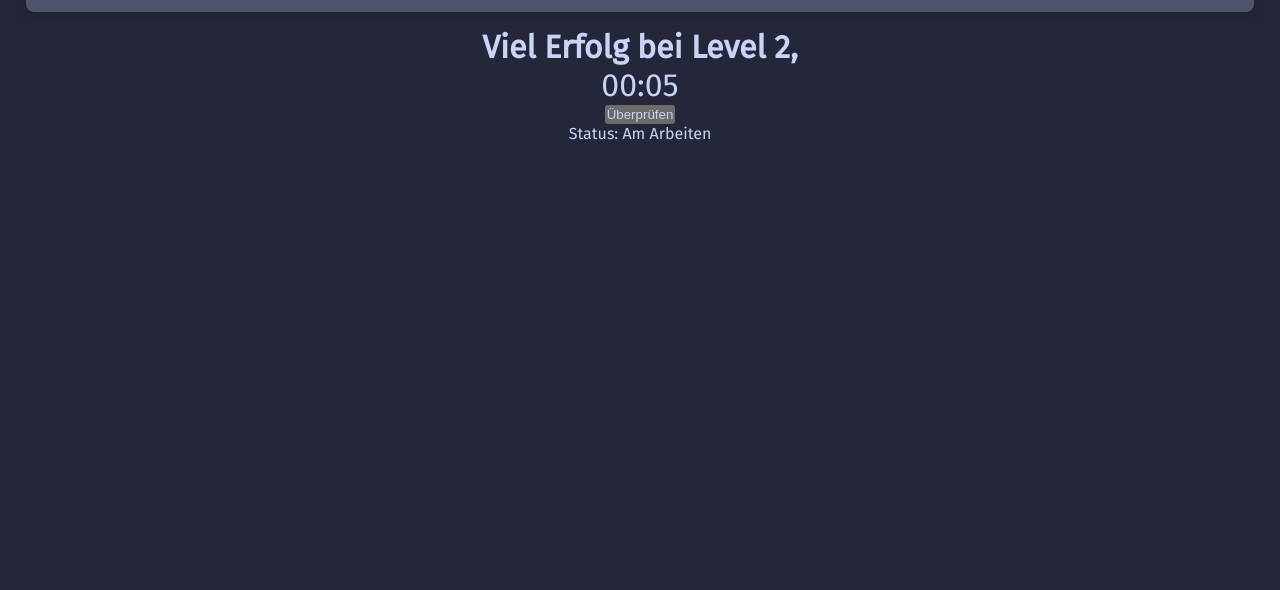
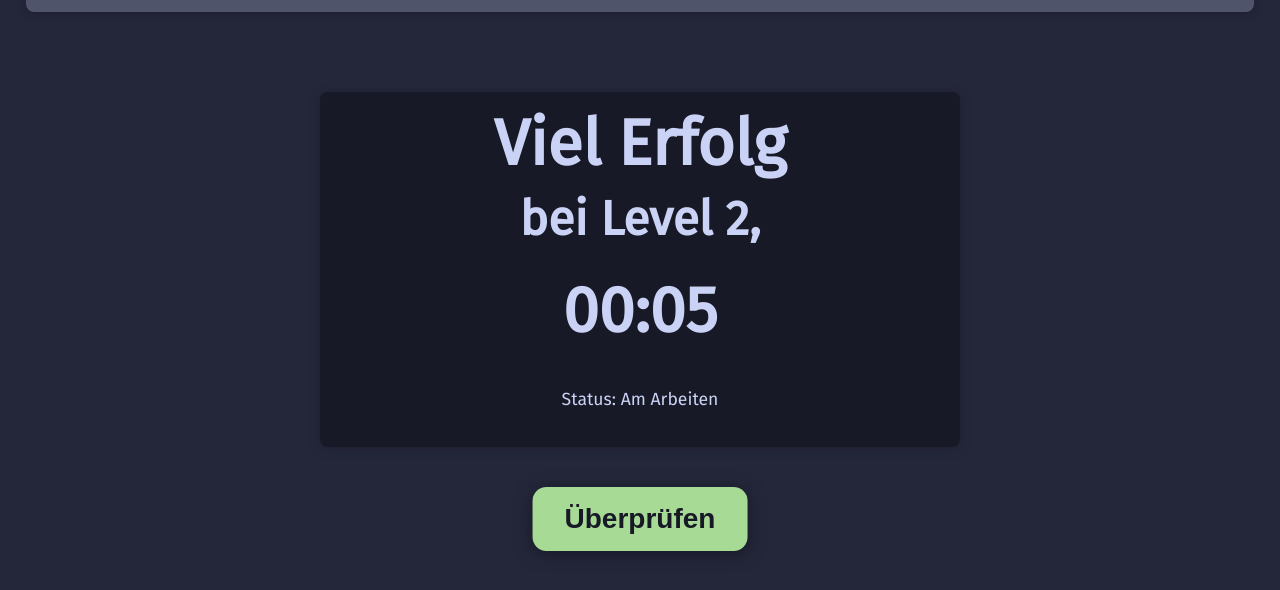
Before and after one commit to 137-Trimethylxanthin/HTL-Vill-Codinglab, a SvelteKit app: page /level2/aufgabe in a window 1280 px wide. Shown: the top 590 px of the page. Built offline with nearby package versions, Linux system fonts and the light colour scheme.

Commit message:
styled levels and added explinations

```diff
--- a/src/routes/level2/aufgabe/+page.svelte
+++ b/src/routes/level2/aufgabe/+page.svelte
@@ -2,7 +2,8 @@
     import { onMount } from 'svelte';
     import { nameStore } from '../../../utils/stores';
     import { openVSCode } from '../../../utils/vscodeutils';
-  import { invoke } from '@tauri-apps/api';
+    import { invoke } from '@tauri-apps/api';
+    import { goto } from '$app/navigation';
 
     let time = 0;
     let interval: any;
@@ -15,14 +16,17 @@
     });
 
     let status = 'Am Arbeiten';
+    let valid = false;
 
     function checkAnswer() {
         invoke('check_python', { level: 2 }).then((result: any) => {
             if (result) {
                 status = 'Erfolg';
+                valid = true;
                 stopTimer();
             } else {
                 status = 'Fehler';
+                valid = false;
             }
         });
     }
@@ -32,21 +36,25 @@
     }
 </script>
 
-<main>
-    <h1>Viel Erfolg bei Level 2, {$nameStore}</h1>
-    <div class="timer">
-        <p>{String(Math.floor(time / 60)).padStart(2, '0')}:{String(time % 60).padStart(2, '0')}</p>
-    </div>
-    <button on:click={checkAnswer}>Überprüfen</button>
-    <p class="status">Status: {status}</p>
-</main>
+<div class="lernContainer">
+    <h1 style="margin-bottom: 1vh;">Viel Erfolg</h1>
+    <h2>bei Level 2, {$nameStore}</h2>
+    <h1 class="timer">
+        {String(Math.floor(time / 60)).padStart(2, '0')}:{String(time % 60).padStart(2, '0')}
+    </h1>
+    <p>Status:
+        {#if status == "Fehler"}
+            <span style="color: var(--red);">{status}</span>
+        {:else if status == "Erfolg"}
+            <span style="color: var(--green);">{status}</span>
+        {:else}
+            {status}
+        {/if}
+</div>
 
-<style>
-    main {
-        text-align: center;
-    }
-
-    .timer {
-        font-size: 2rem;
-    }
-</style>
+{#if valid}
+    <button class="next" style="transform: translateX(-150%);" on:click={checkAnswer}>Überprüfen</button>
+    <button class="next" on:click={() => goto("exp1")}>Erklärung</button>
+{:else}
+<button class="next" on:click={checkAnswer}>Überprüfen</button>
+{/if}
--- a/src/routes/level3/aufgabe/+page.svelte
+++ b/src/routes/level3/aufgabe/+page.svelte
@@ -3,6 +3,7 @@
     import { nameStore } from '../../../utils/stores';
     import { openVSCode } from '../../../utils/vscodeutils';
     import { invoke } from '@tauri-apps/api';
+    import { goto } from '$app/navigation';
 
     let time = 0;
     let interval: any;
@@ -15,14 +16,17 @@
     });
 
     let status = 'Am Arbeiten';
+    let valid = false;
 
     function checkAnswer() {
         invoke('check_python', { level: 3 }).then((result: any) => {
             if (result) {
                 status = 'Erfolg';
+                valid = true;
                 stopTimer();
             } else {
                 status = 'Fehler';
+                valid = false;
             }
         });
     }
@@ -32,21 +36,25 @@
     }
 </script>
 
-<main>
-    <h1>Viel Erfolg bei Level 3, {$nameStore}</h1>
-    <div class="timer">
-        <p>{String(Math.floor(time / 60)).padStart(2, '0')}:{String(time % 60).padStart(2, '0')}</p>
-    </div>
-    <button on:click={checkAnswer}>Überprüfen</button>
-    <p class="status">Status: {status}</p>
-</main>
+<div class="lernContainer">
+    <h1 style="margin-bottom: 1vh;">Viel Erfolg</h1>
+    <h2>bei Level 3, {$nameStore}</h2>
+    <h1 class="timer">
+        {String(Math.floor(time / 60)).padStart(2, '0')}:{String(time % 60).padStart(2, '0')}
+    </h1>
+    <p>Status:
+        {#if status == "Fehler"}
+            <span style="color: var(--red);">{status}</span>
+        {:else if status == "Erfolg"}
+            <span style="color: var(--green);">{status}</span>
+        {:else}
+            {status}
+        {/if}
+</div>
 
-<style>
-    main {
-        text-align: center;
-    }
-
-    .timer {
-        font-size: 2rem;
-    }
-</style>
+{#if valid}
+    <button class="next" style="transform: translateX(-150%);" on:click={checkAnswer}>Überprüfen</button>
+    <button class="next" on:click={() => goto("exp1")}>Erklärung</button>
+{:else}
+    <button class="next" on:click={checkAnswer}>Überprüfen</button>
+{/if}
```
Also changed, not shown: src/routes/level2/exp1/+page.svelte (+16 -0 lines), src/routes/level3/exp1/+page.svelte (+15 -0 lines).
